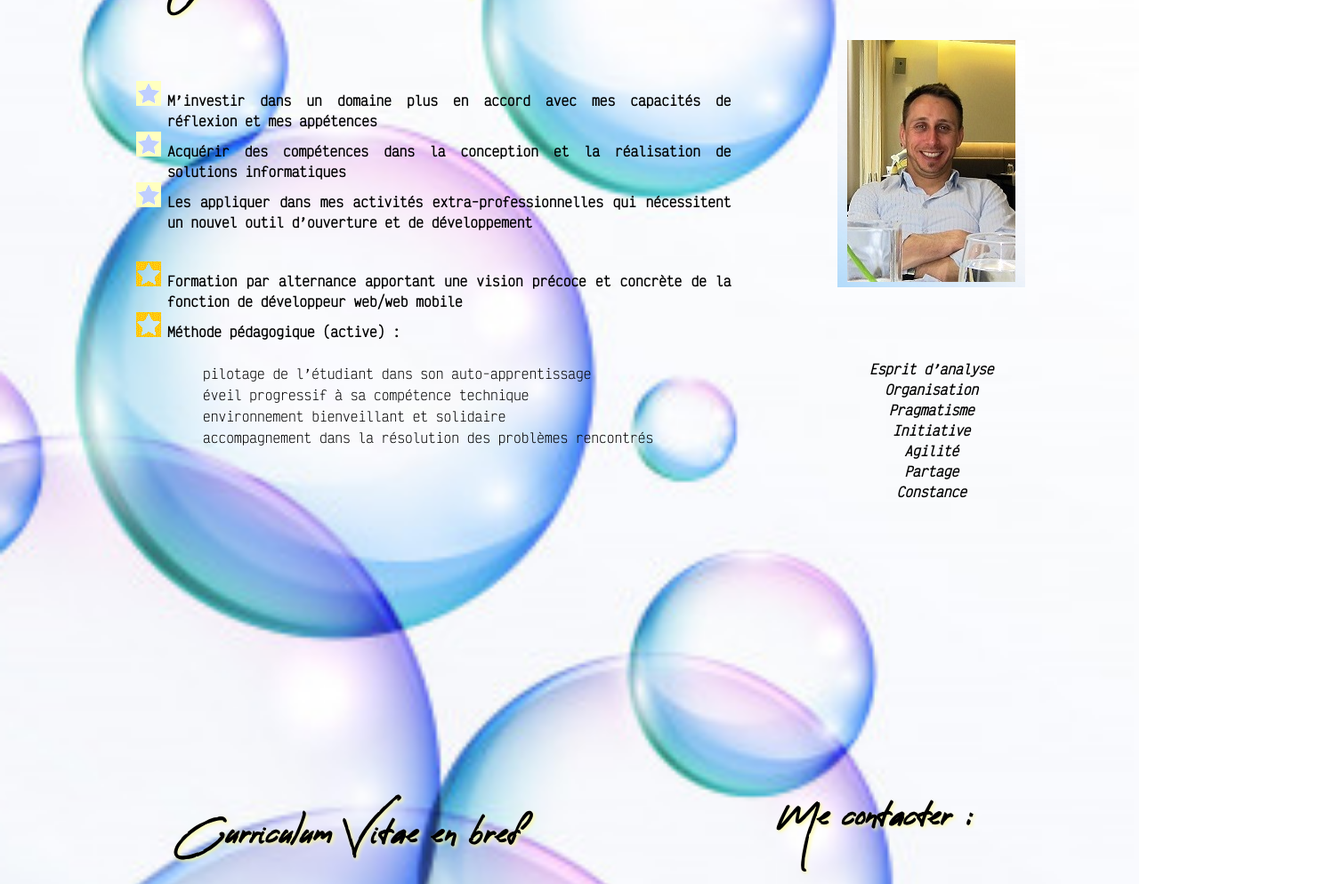
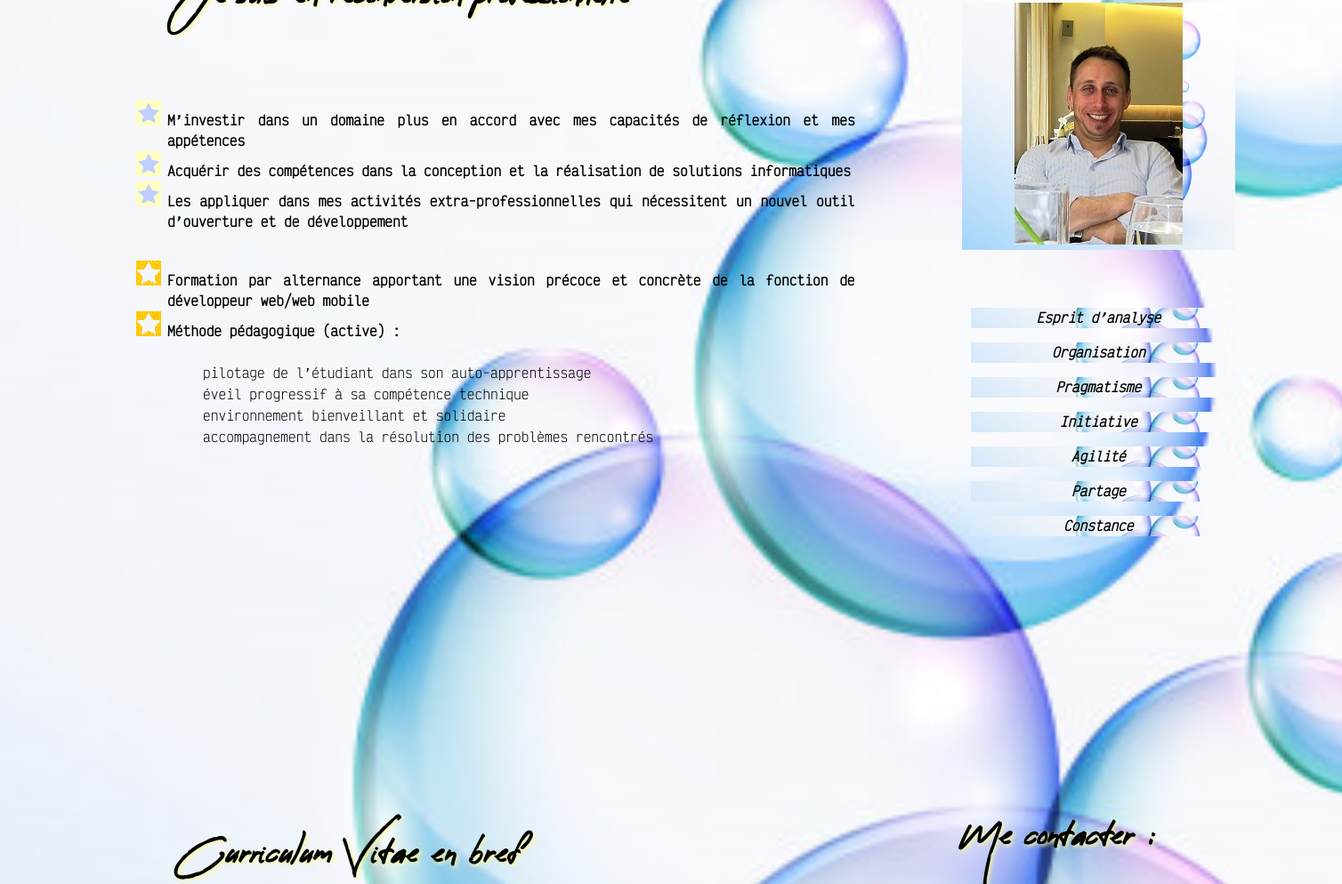
Before and after one commit to Weyes16/Projet-post-rendu-Simplon---mai-2021, a plain HTML site: page index.html in a window 1280 px wide. Shown: the part 466-1460 px from the top of the page at 89% size, 1508 px wide, since content can reach past the window. Drawn offline with Linux system fonts and the light colour scheme.

Commit message:
Add files via upload

```diff
--- a/index.html
+++ b/index.html
@@ -6,10 +6,10 @@
         <link rel="stylesheet" href="styles.css" />
         <title>Frédéric PRUNEAU - Carte de visite</title>
         <link rel="icon" href="images/mon_favicon_32x32.png" />
-        <link rel="image" href="images/fond_page_3.jpg" />
     </head>
 
     <body>
+        <div id="main_wrapper">
             <header>
                 <div class="header_1">
                     <div class="prenom_nom">
@@ -50,15 +50,15 @@
                     <div class="aside_1">
                         <h2>Mon profil</h2>
                         <p id="photo_cv"><img src="images/photo_cv_3.jpg" alt="Photo de CV 3" /></p></br>
-                    <p>
-                        <h5>Esprit d’analyse<br />
-                        Organisation<br />
-                        Pragmatisme<br />
-                        Initiative<br />
-                        Agilité<br />
-                        Partage<br />
-                        Constance</h5>
-                    </p>
+                        <h5>
+                            <p>Esprit d’analyse</p>
+                            <p>Organisation</p>
+                            <p>Pragmatisme</p>
+                            <p>Initiative</p>
+                            <p>Agilité</p>
+                            <p>Partage</p>
+                            <p>Constance</p>
+                        </h5>
                     </div>
                 </div>
             </section>
@@ -66,7 +66,7 @@
             <section>
                 <div class="section_2">
                     <div class="article_2">
-                    <h2 class="mon_cv_en_bref">Curriculum Vitae en bref</h2>
+                        <h2 id="mon_cv_en_bref">Curriculum Vitae en bref</h2>
                         <h3>Mon expérience</h3>
                             <p>
                                 <ul>
@@ -107,7 +107,7 @@
                         </div>
                     </div>
                     <div class="aside_2">
-                    <h2 class="mes_contacts">Me contacter :</h2>
+                        <h2 id="mes_contacts">Me contacter :</h2>
                             <h4>Frédéric PRUNEAU</h4>
                             <h4>(+33) 0 68 1 77 0 33 1</h4>
                             <h4><a href="mailto:frederic.pruneau@gmail.com">frederic.pruneau@gmail.com</a></h4>
@@ -123,7 +123,8 @@
             </section>
 
             <footer>
-                <p>Page mise à jour le 14 mai 2021 - Tous droits réservés</p>
+                <p>Page mise à jour le 21 mai 2021 - Tous droits réservés</p>
             </footer>
+        </div>
      </body>
 </html>
--- a/styles.css
+++ b/styles.css
@@ -18,14 +18,21 @@
 }
 
 
+#main_wrapper {
+    width: 1500px;
+    margin:auto;
+}
+
 /* BODY */
 
 body, p
 {
     background-image: url("images/fond_page_3.jpg");
-    background-position: right top;
+    background-attachment: scroll;
+    background-position: center;
+    background-repeat: no-repeat;
     background-size: cover;
-    background-attachment: scroll;
+    position: relative;
     font-family: 'ma_police_VictorMono', serif;
     font-size: 1em;
 }
@@ -144,8 +151,7 @@ dt {
 nav ul
 {
     display: flex;
-list-style-type: "\1F44D"
-
+    list-style-type: "\1F44D";
 }
 
 nav li
```
Lines whose indentation alone changed are shown as unchanged.
